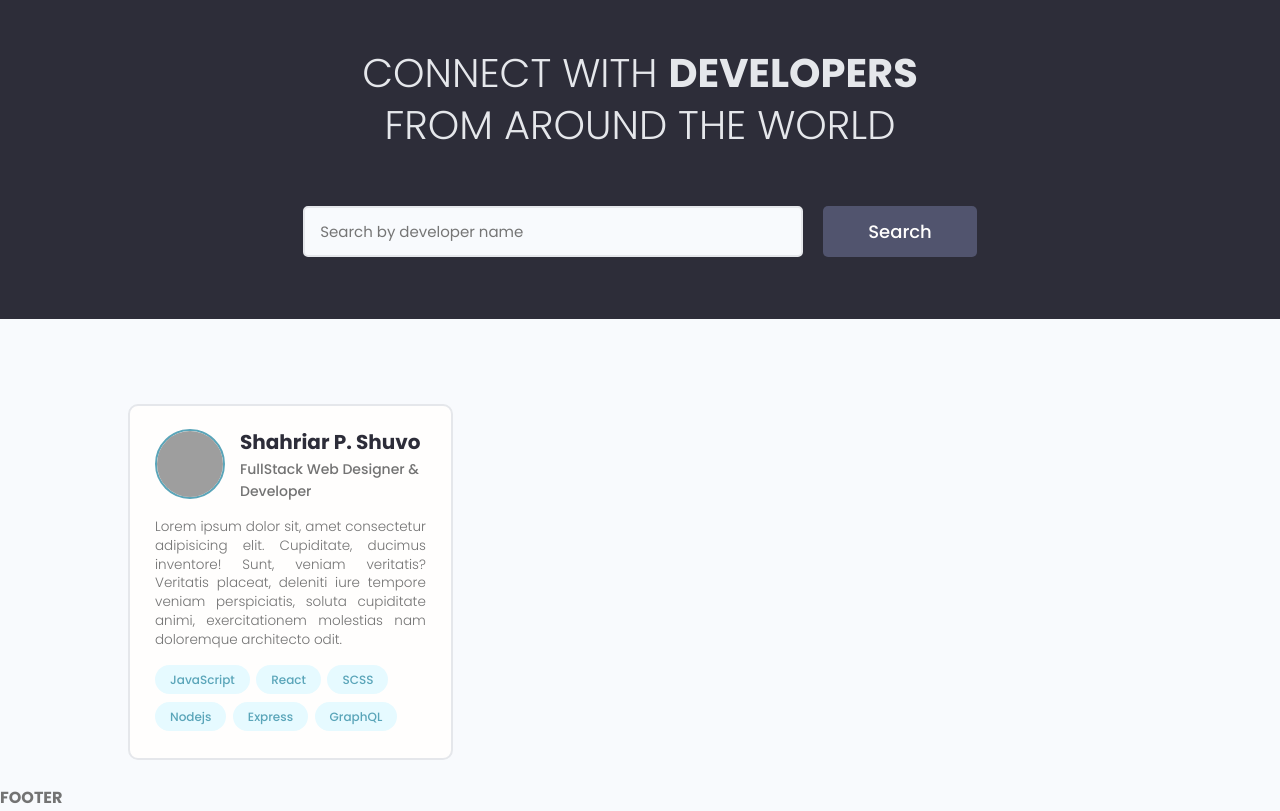
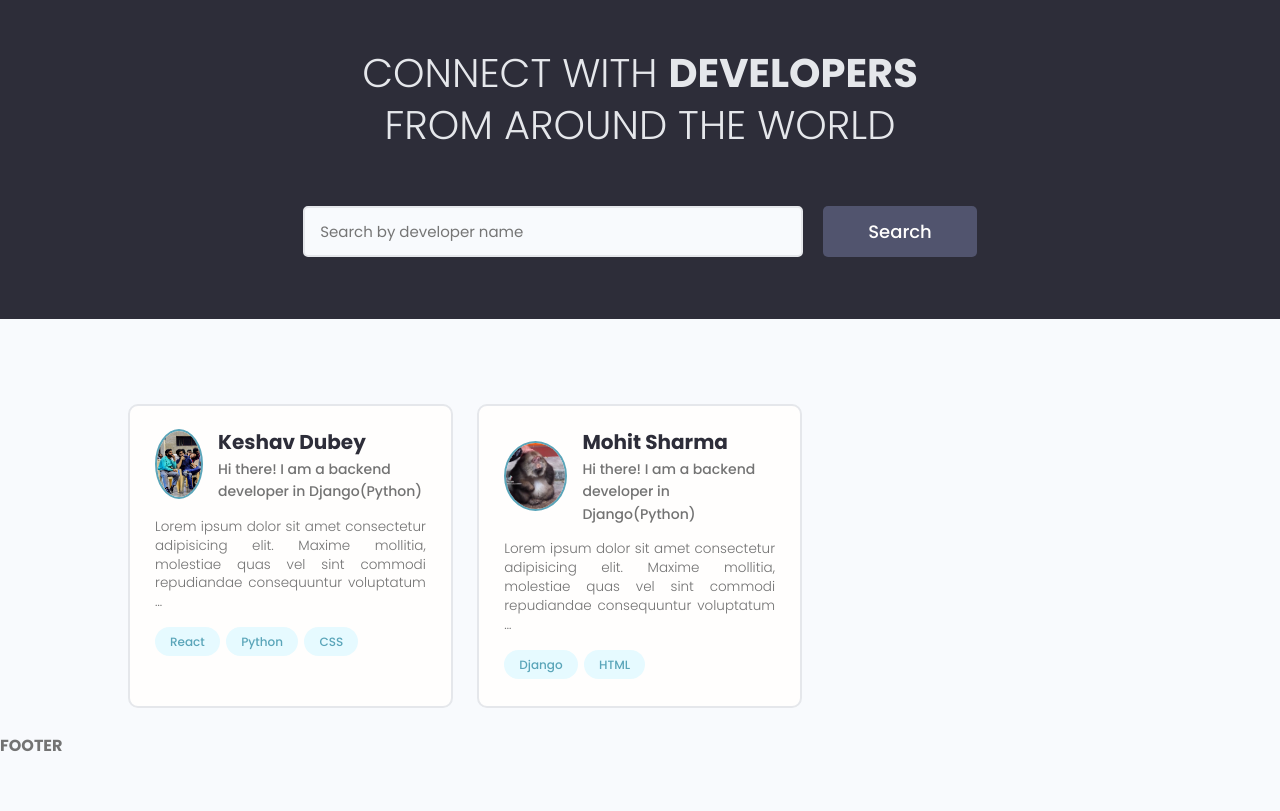
Before and after one commit to keshavdubey1196/DevSearch-Web-app, a Django app: page / in a window 1280 px wide. Shown: the part 78-889 px from the top of the page. After the commit the page ends 829 px from the top, so only its background shows below. Run offline with Django 4.2, Linux system fonts and the light colour scheme; data comes from the database, SQL or seed files in the repository; both versions use the stored data as it was after the commit; some libraries are stand-ins or nearby versions; grey boxes are pictures that could not be loaded.

Commit message:
Add and Render Profile/Adding skill model, connecting it with profile model, rendering the skills in template (skill_set.all)

```diff
--- a/devsearch/users/admin.py
+++ b/devsearch/users/admin.py
@@ -1,5 +1,6 @@
 from django.contrib import admin
-from .models import Profile
+from .models import Profile, Skill
 
 # Register your models here.
 admin.site.register(Profile)
+admin.site.register(Skill)
--- a/devsearch/users/models.py
+++ b/devsearch/users/models.py
@@ -9,6 +9,7 @@ class Profile(models.Model):
     user = models.OneToOneField(User, on_delete=models.CASCADE, null=True, blank=True)
     name = models.CharField(max_length=200, blank=True, null=True)
     username = models.CharField(max_length=200, blank=True, null=True)
+    location = models.CharField(max_length=200, blank=True, null=True)
     email = models.EmailField(max_length=200, null=True, blank=True)
     short_intro = models.CharField(max_length=500, null=True, blank=True)
     bio = models.TextField(max_length=1000)
@@ -30,3 +31,16 @@ class Profile(models.Model):
 
     def __str__(self):
         return str(self.user.username)
+
+
+class Skill(models.Model):
+    owner = models.ForeignKey(Profile, on_delete=models.CASCADE, null=True, blank=True)
+    name = models.CharField(max_length=200, blank=True, null=True)
+    description = models.TextField(null=True, blank=True)
+    created = models.DateTimeField(auto_now_add=True)
+    id = models.UUIDField(
+        default=uuid.uuid4, unique=True, primary_key=True, editable=False
+    )
+
+    def __str__(self):
+        return str(self.name)
--- a/devsearch/users/templates/users/profiles.html
+++ b/devsearch/users/templates/users/profiles.html
@@ -26,46 +26,31 @@
     <section class="devlist">
       <div class="container">
         <div class="grid grid--three">
-
+          {% for profile in profiles %}
           <div class="column card">
             <div class="dev">
-              <a href="/profile.html" class="card__body">
+              <a href="" class="card__body">
                 <div class="dev__profile">
-                  <img class="avatar avatar--md" src="https://avatars.githubusercontent.com/u/22437186" alt="image" />
+                  <img class="avatar avatar--md" src="{{profile.profile_pic.url}}" alt="image" />
                   <div class="dev__meta">
-                    <h3>Shahriar P. Shuvo</h3>
-                    <h5>FullStack Web Designer & Developer</h5>
+                    <h3>{{profile.name}}</h3>
+                    <h5>{{profile.short_intro | truncatewords:"18" }}</h5>
                   </div>
                 </div>
                 <p class="dev__info">
-                  Lorem ipsum dolor sit, amet consectetur adipisicing elit. Cupiditate, ducimus inventore! Sunt,
-                  veniam veritatis? Veritatis placeat, deleniti iure tempore veniam perspiciatis, soluta cupiditate
-                  animi, exercitationem molestias nam doloremque architecto odit.
+                 {{profile.bio | truncatewords:"18" }}
                 </p>
                 <div class="dev__skills">
+                  {% for skill in profile.skill_set.all %}
                   <span class="tag tag--pill tag--main">
-                    <small>JavaScript</small>
+                    <small>{{skill}}</small>
                   </span>
-                  <span class="tag tag--pill tag--main">
-                    <small>React</small>
-                  </span>
-                  <span class="tag tag--pill tag--main">
-                    <small>SCSS</small>
-                  </span>
-                  <span class="tag tag--pill tag--main">
-                    <small>Nodejs</small>
-                  </span>
-                  <span class="tag tag--pill tag--main">
-                    <small>Express</small>
-                  </span>
-                  <span class="tag tag--pill tag--main">
-                    <small>GraphQL</small>
-                  </span>
+                  {% endfor %}
                 </div>
               </a>
             </div>
           </div>
-
+          {% endfor %}
         </div>
       </div>
     </section>
```
Also changed, not shown: devsearch/db.sqlite3, devsearch/users/migrations/0004_profile_location_skill.py (added).
